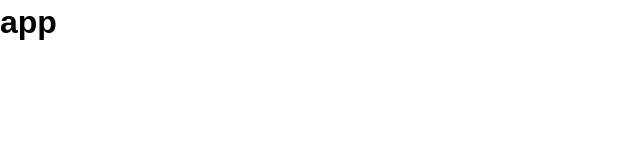
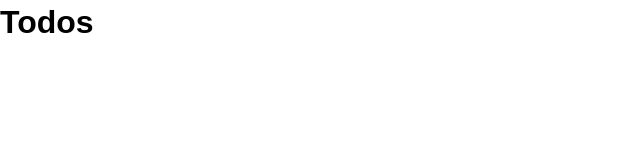
Before and after one commit to BenPetroskyBellevueCollege/react-to-do, a React (Create React App) app: page / in a window 1280 px wide. Shown: the top 160 px of the page, without its empty margins (0-640 px from the left). Built offline with nearby package versions, Linux system fonts and the light colour scheme.

Commit message:
Todos Component
Created the Todos component and rendered in app

```diff
--- a/src/App.js
+++ b/src/App.js
@@ -1,10 +1,12 @@
+import Todos from './components/Todos';
+import './App.css';
 
-import './App.css';
 
 function App() {
   return (
     <div className="App">
-      <h1>app</h1>
+
+      <Todos />
     </div>
   );
 }
--- /dev/null
+++ b/src/components/Todos.js
@@ -0,0 +1,9 @@
+function Todos() {
+    return (
+      <div >
+        <h1>Todos</h1>
+      </div>
+    );
+  }
+
+  export default Todos;
```
Also changed, not shown: 1 other file (tests, documents, lock files or other folders).
